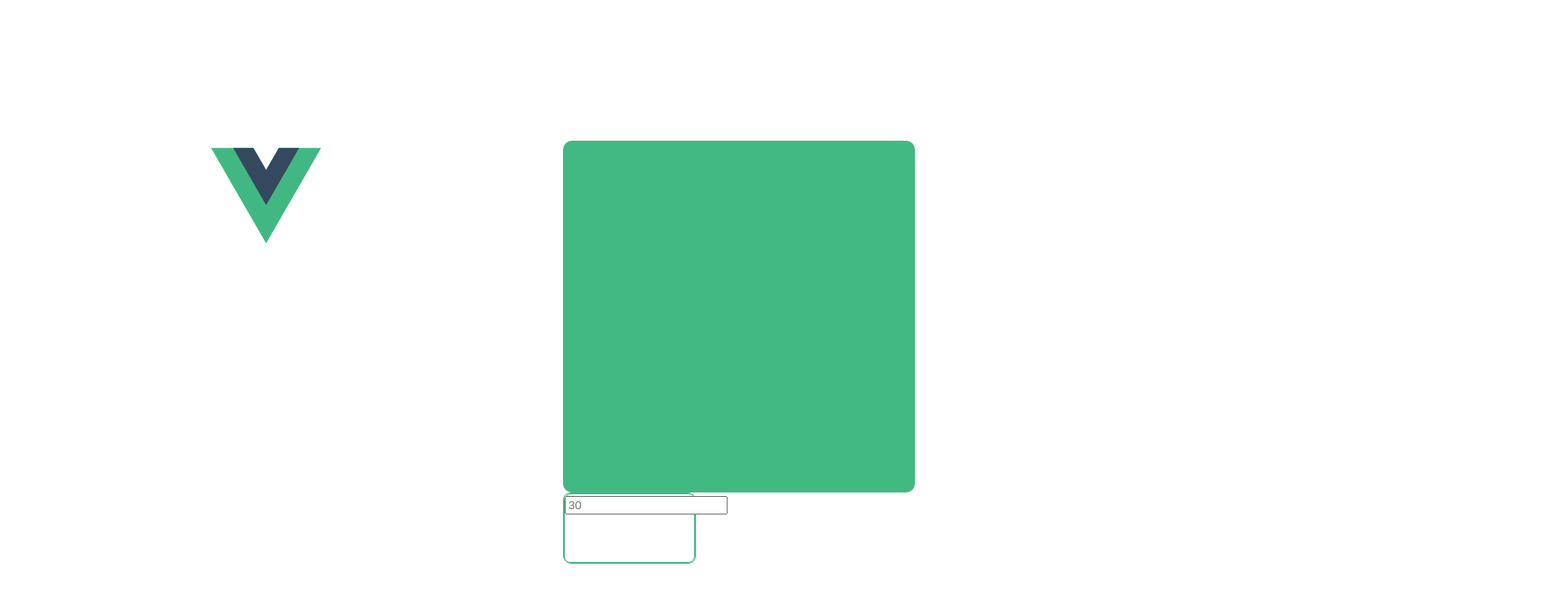
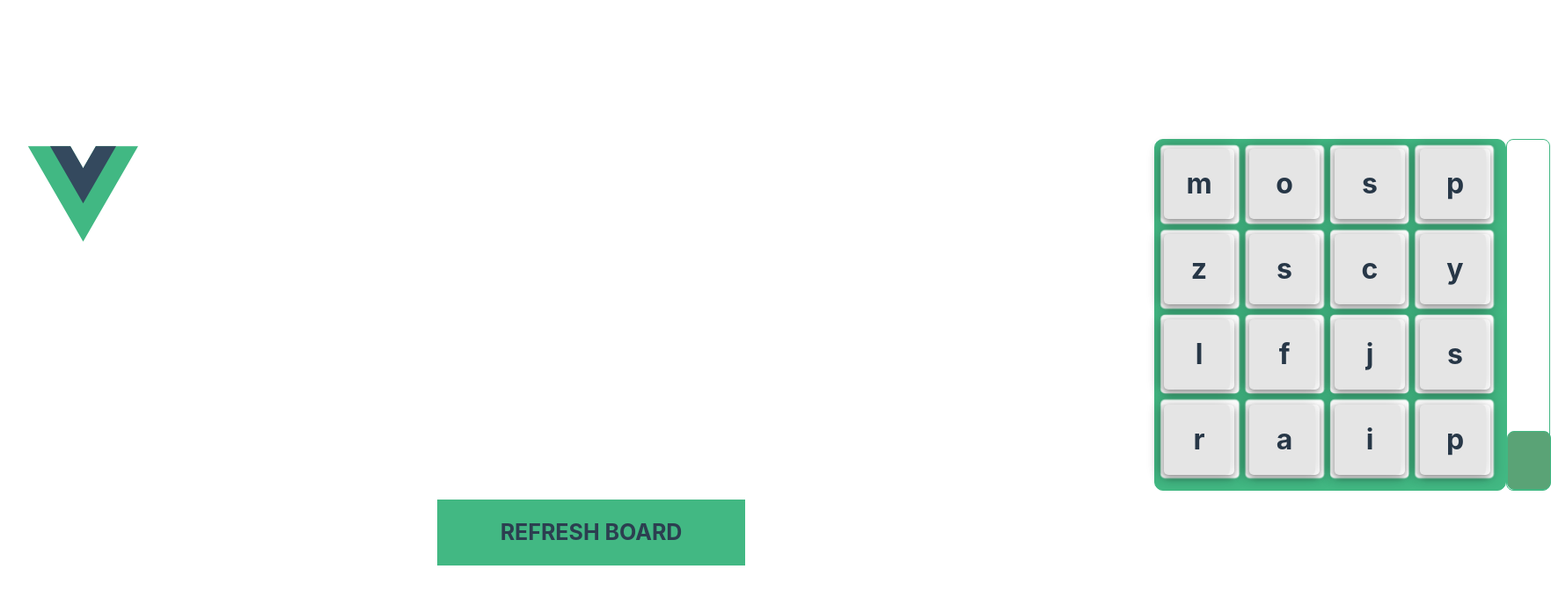
Before and after one commit to simjust175/BogglingVue, a Vue app in the folder boggle/: page / in a window 1280 px wide. Shown: the top 672 px of the page at 88% size, 1763 px wide, since content can reach past the window. Built offline with nearby package versions, Linux system fonts and the light colour scheme.

Commit message:
first commit

```diff
--- a/boggle/src/App.vue
+++ b/boggle/src/App.vue
@@ -1,34 +1,71 @@
 <template>
-  <img alt="Vue logo" class="logo" src="./assets/logo.svg" width="125" height="125" />
+  <img
+    alt="Vue logo"
+    class="logo"
+    src="./assets/logo.svg"
+    width="125"
+    height="125"
+  />
   <div class="mainContainer">
     <div class="boggle-board boggleItems">
-     </div>
+      <BoggleCell
+        @boggleCellCreater="boggleCellCreater"
+        class="boggle-cell"
+        v-for="(cell, index) in 16"
+        :key="index"
+      />
+    </div>
     <div class="timerArea">
-      <BoggleTimer />
+      <BoggleTimer :timer-state="timerOn()" />
     </div>
+  </div>
+  <div class="refreshArea">
+  <div class="refresh">
+    <RefreshButton />
+  </div>
   </div>
 </template>
 
 <script>
-import BoggleTimer from "./components/BoggleTimer.vue"
+import BoggleTimer from "./components/BoggleTimer.vue";
+import RefreshButton from "./components/RefreshButton.vue";
+import BoggleCell from "./components/BoggleCell.vue";
 export default {
-  components:{
+  components: {
     BoggleTimer,
-  }
-
-}
+    RefreshButton,
+    BoggleCell,
+  },
+  methods: {
+    boggleCellCreater(letter) {
+      console.log(`this is the $emit: ${letter}`);
+    },
+    timerOn() {
+      return "timerProgress";
+    },
+  },
+};
 </script>
 
 <style>
-:root{
+:root {
   --color-primary: #42b883;
   --color-secondary-dark: #388f68;
   --border-radius: 8px;
 }
-  .boggleItems{
-    border-radius: var(--border-radius);
+.boggleItems {
+  border-radius: var(--border-radius);
+  border: 1px #42b883 solid;
+}
 
-  }
+.mainContainer {
+  display: flex;
+  justify-content: space-around;
+}
+
+.timerArea {
+  height: 100%;
+}
 
 /* Boggle Board */
 .boggle-board {
@@ -46,7 +83,7 @@ export default {
   display: flex;
   align-items: center;
   justify-content: center;
-  font-size: 24px;
+  font-size: 32px;
   font-weight: bold;
   background-color: #ffffff;
   border-radius: 5px;
@@ -107,4 +144,10 @@ export default {
   height: 80px;
 }
 
+.refreshArea{
+  margin-top: 10px;
+  width: 100vw;
+  display: flex;
+  justify-content: center;
+}
 </style>
--- /dev/null
+++ b/boggle/src/components/BoggleCell.vue
@@ -0,0 +1,74 @@
+<template>
+  <div class="cell" @click="randomNumberSmall">
+    {{ randomLetter }}
+  </div>
+</template>
+
+  <script>
+export default {
+  name: "RefreshButton",
+  data() {
+    return {
+      letter: "",
+      letters: [],
+      lettersList: `aaafrs
+aaeeee
+aafirs
+adennn
+aeeeem
+aeegmu
+aegmnn
+afirsy
+bjkqxz
+ccenst
+ceiilt
+ceilpt
+ceipst
+ddhnot
+dhhlor
+dhlnor
+dhlnor
+eiiitt
+emottt
+ensssu
+fiprsy
+gorrvw
+iprrry
+nootuw
+ooottu`,
+    };
+  },
+  methods: {
+    createArray() {
+      const letterArray = this.lettersList;
+      this.letters = this.letters.length < 1 ? letterArray.split("\n").map((set) => set.split('')) : this.letters
+      console.log(`what child is this? : ${this.letters[0][1]}`);
+      console.log("array created!!!");
+
+    },
+
+    randomNumber() {
+      return Math.floor(Math.random() * this.letters.length);
+    },
+    randomNumberSmall(){
+        return Math.floor(Math.random() * 6);
+
+    }
+  },
+  computed: {
+    randomLetter() {
+      const randomNum = this.randomNumber()
+      const randomNumSM = this.randomNumberSmall()
+      if(this.letters.length > 0 ){
+        return this.letters[randomNum][randomNumSM]
+      } else{
+        return null
+      }
+
+    },
+  },
+  mounted() {
+    this.createArray();
+  },
+};
+</script>
--- a/boggle/src/components/BoggleTimer.vue
+++ b/boggle/src/components/BoggleTimer.vue
@@ -1,8 +1,8 @@
 <template>
   <div class="timerArea">
-    <div class="boggleItems timerItems timerBody">
-        <div class="boggleItems timerItems timerProgress ">
-            <input type="number" v-model="timer" placeholder="30">
+    <div class="boggleItems timerItems timerBody" @click="clickEvent">
+        <div class="boggleItems timerItems"  :class="timerState">
+            <!-- <input type="number" v-model="timer" placeholder="30"> -->
             {{ timer }}
         </div>
     </div>
@@ -12,10 +12,22 @@
 <script>
 export default {
     name: "BoggleTimer",
+    props:{
+      timerState: String
+    },
     data(){
       return{
         timerRange: 30,
+
       }
+    },
+    methods:{
+      clickEvent(){
+        console.log(this.timerState);
+      }
+    },
+    computed:{
+
     }
 
 
@@ -24,12 +36,35 @@ export default {
 
 <style>
   .timerItems{
-    height: 80px;
-    width: 150px;
+    height: 400px;
+    width: 50px;
     border: 1px solid #42b883;
   }
-  ::input{
-    border: none;
-    outline: none;
+
+  .timerBody{
+    position: relative;
   }
+
+  .timerProgress{
+    position: absolute;
+    bottom:0;
+    left: 0;
+    right: 0;
+    /* animation: progress 20s linear; */
+    animation-name: progress;
+    animation-duration: 30s;
+    animation-timing-function: linear;
+  }
+
+  @keyframes progress {
+    0%{
+      background-color: #42b883;
+      height: 0;
+    }
+    100%{
+      background-color:#d23737;
+      height: 100;
+    }
+  }
+
 </style>
--- /dev/null
+++ b/boggle/src/components/RefreshButton.vue
@@ -0,0 +1,111 @@
+<template>
+  <div class="boggleItems refresh" @click="renderDice">REFRESH BOARD</div>
+
+  <!-- <div class="boggleItems popUp" :class="{hidden: !popUpStatus}">
+    Are you sure?
+    <div class="confirm popUpButtons">
+        Confirm
+    </div>
+    <div class="no popUpButtons">
+        No
+    </div>
+  </div> -->
+</template>
+
+<script>
+export default {
+  name: "RefreshButton",
+  data() {
+    return {
+      letters: [],
+      letterCount: {
+        a: 23,
+        b: 1,
+        c: 4,
+        d: 7,
+        e: 26,
+        f: 8,
+        g: 5,
+        h: 7,
+        i: 12,
+        j: 1,
+        k: 1,
+        l: 7,
+        m: 5,
+        n: 15,
+        o: 13,
+        p: 5,
+        q: 2,
+        r: 13,
+        s: 9,
+        t: 15,
+        u: 9,
+        v: 2,
+        w: 3,
+        x: 1,
+        y: 6,
+        z: 2,
+      },
+    };
+  },
+  methods: {
+    createArray() {
+      const letterObj = this.letterCount;
+      for (const times in letterObj) {
+        const repeatedLetters = times.repeat(letterObj[times]);
+        for (const char of repeatedLetters) {
+          this.letters.push(char);
+        }
+      }
+    },
+
+    randomNumber() {
+      return Math.floor(Math.random() * this.letters.length);
+    },
+
+    renderDice() {
+      const randomNum = this.randomNumber();
+      return "boggleCell" ,this.letters[randomNum]
+    },
+  },
+
+  mounted() {
+    this.createArray();
+  },
+};
+</script>
+
+<style>
+.refresh {
+  display: flex;
+  align-items: center;
+  justify-content: center;
+  font-size: 25px;
+  cursor: pointer;
+  width: 350px;
+  height: 75px;
+  background: #42b883;
+  font-weight: bold;
+  transition: all 0.4s ease;
+}
+
+.refresh:hover {
+  background: #318a62;
+  transform: scale(1.05);
+}
+
+.popUp {
+  position: absolute;
+  top: 45%;
+  left: 40%;
+  padding: 1.5rem;
+}
+
+.popUpButtons {
+  border-radius: 6px;
+}
+
+.hidden {
+  visibility: hidden;
+}
+</style>
```
